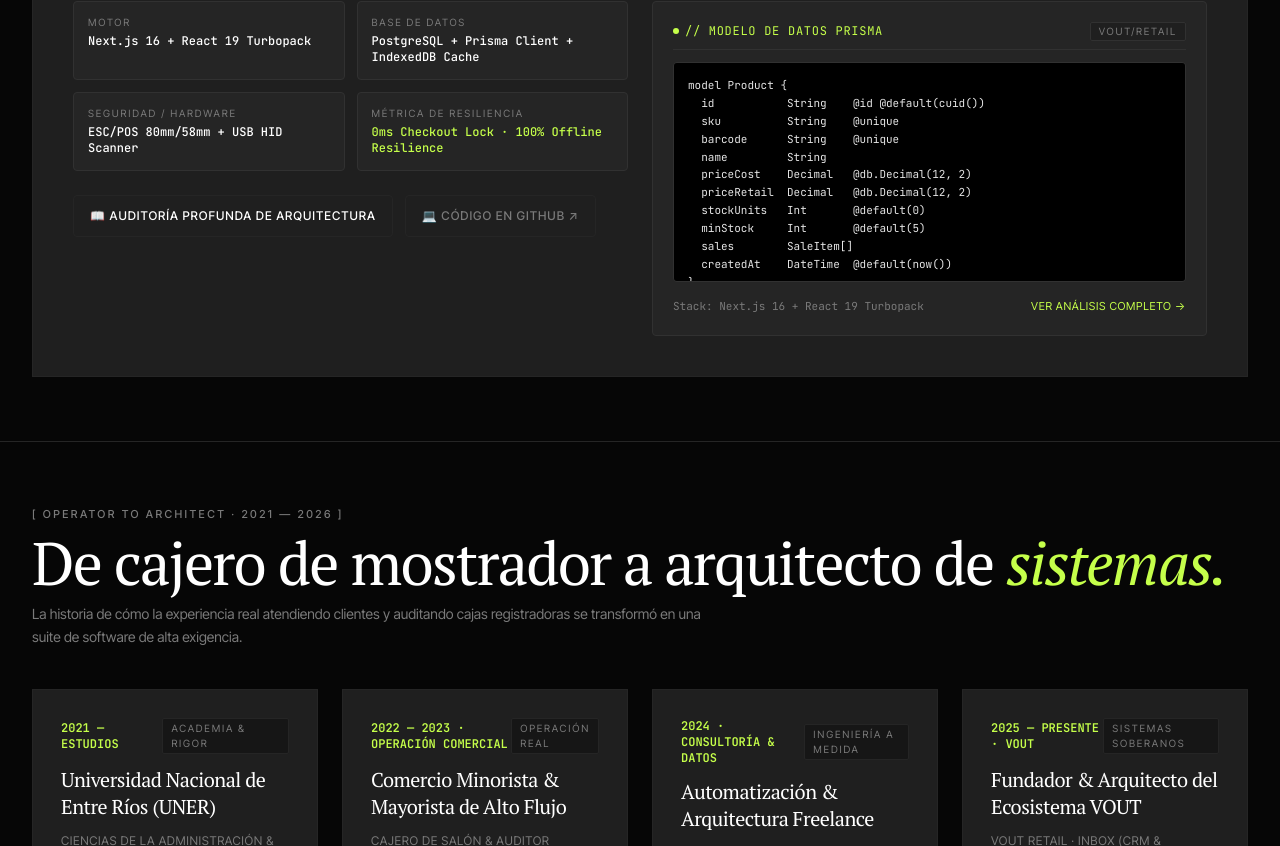
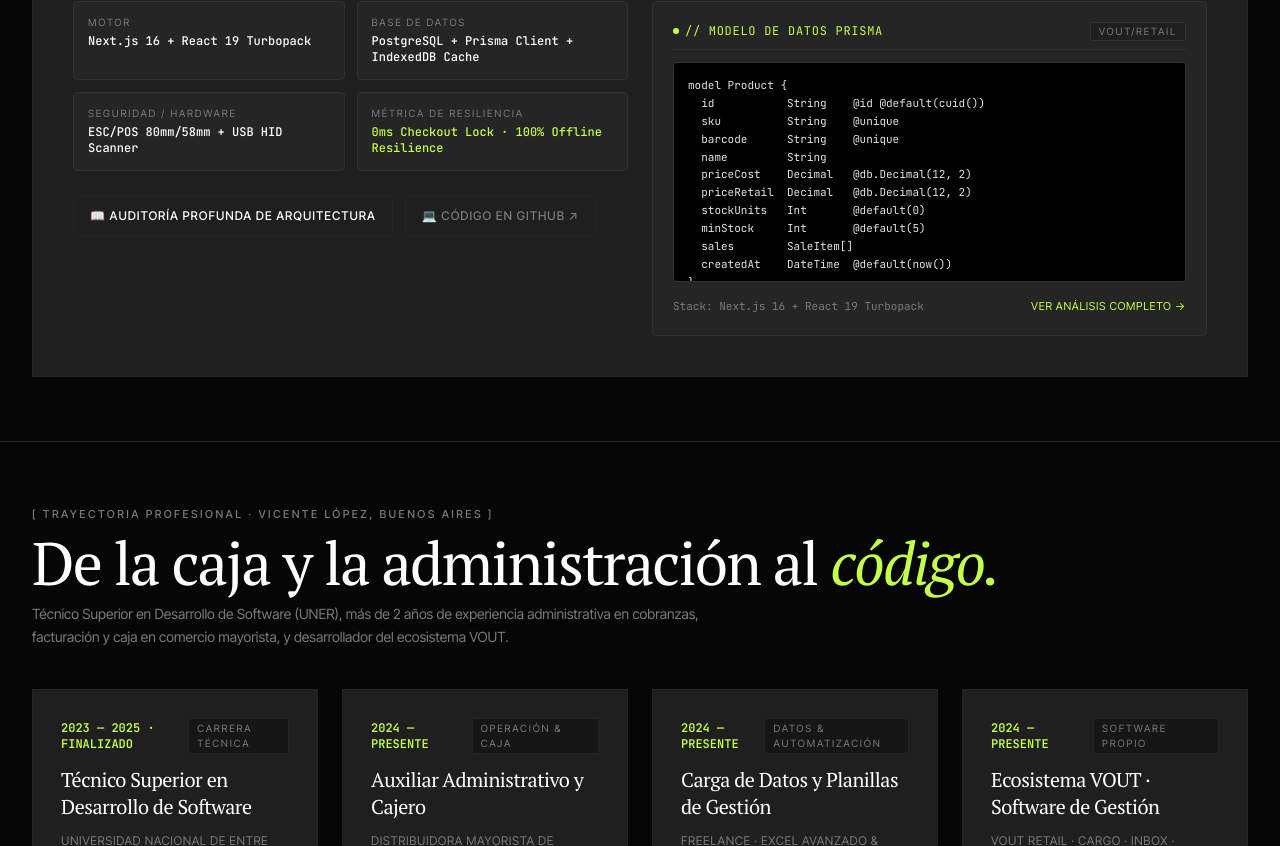
Before and after one commit to AgustinMilesi/portfolio, a Next.js app: page / in a window 1280 px wide. Shown: the part 1954-2800 px from the top of the page. Built offline with nearby package versions, Linux system fonts and the light colour scheme.

Commit message:
fix(bio): update trajectory and background to strictly match official CV

```diff
--- a/components/ArchEcosystemStage.tsx
+++ b/components/ArchEcosystemStage.tsx
@@ -439,7 +439,7 @@
                   </div>
                   <div>
                     <h3 className="text-[11px] sm:text-xs font-serif font-light text-white leading-none">Agustín Milesi</h3>
-                    <p className="text-[9px] sm:text-[10px] font-sans uppercase tracking-[0.18em] text-[#7a7a7a] leading-none mt-0.5">Founder &amp; Architect · VOUT</p>
+                    <p className="text-[9px] sm:text-[10px] font-sans uppercase tracking-[0.18em] text-[#7a7a7a] leading-none mt-0.5">Software Developer &amp; Admin · VOUT</p>
                   </div>
                 </div>
 
--- a/components/HeroSection.tsx
+++ b/components/HeroSection.tsx
@@ -73,7 +73,7 @@
           {/* Eyebrow Bracket Label: Inter Tight 11px weight 500, 0.22em tracking, color #7a7a7a */}
           <div className="flex items-center">
             <div className="hero-badge font-sans text-[11px] font-medium uppercase tracking-[0.22em] text-[#7a7a7a]">
-              [ ARQUITECTURA DE SOFTWARE CRÍTICO · FUNDADOR DE VOUT ]
+              [ TÉCNICO EN DESARROLLO DE SOFTWARE (UNER) · AUXILIAR ADMINISTRATIVO · VICENTE LÓPEZ ]
             </div>
           </div>
 
--- a/components/TrayectoriaTimeline.tsx
+++ b/components/TrayectoriaTimeline.tsx
@@ -74,36 +74,36 @@
 
   const steps = [
     {
-      period: "2021 — ESTUDIOS",
-      title: "Universidad Nacional de Entre Ríos (UNER)",
-      role: "Ciencias de la Administración & Fundamentos de Sistemas",
+      period: "2023 — 2025 · FINALIZADO",
+      title: "Técnico Superior en Desarrollo de Software",
+      role: "Universidad Nacional de Entre Ríos (UNER)",
       description:
-        "Formación en modelos contables, auditoría de balances, optimización operativa y modelado de datos relacionales. La convicción temprana de que un software de gestión debe entender primero el libro contable antes de tirar una sola línea de código.",
-      tag: "ACADEMIA & RIGOR",
+        "Carrera técnica superior finalizada. Formación integral en modelado de bases de datos relacionales (PostgreSQL/SQL), contratos REST, desarrollo web fullstack (TypeScript, React, Next.js) y buenas prácticas de ingeniería de software.",
+      tag: "CARRERA TÉCNICA",
     },
     {
-      period: "2022 — 2023 · OPERACIÓN COMERCIAL",
-      title: "Comercio Minorista & Mayorista de Alto Flujo",
-      role: "Cajero de Salón & Auditor Administrativo",
+      period: "2024 — PRESENTE",
+      title: "Auxiliar Administrativo y Cajero",
+      role: "Distribuidora Mayorista de Alimentos · Vicente López",
       description:
-        "Operación continua en líneas de caja registradora de alta exigencia diaria. Experiencia en el mostrador frente a los cuellos de botella reales: lectores láser con fallas de lectura, filas de clientes y caídas imprevistas de red. Esa práctica motivó la creación de VOUT con arqueos ciegos y tolerancia offline estricta.",
-      tag: "OPERACIÓN REAL",
+        "Cobranzas y pagos mediante efectivo, Posnet y Mercado Pago; conciliación de caja y cierre diario. Emisión y control de facturas y remitos; recepción de mercadería contra pedidos de proveedores y carga de precios y productos en el sistema.",
+      tag: "OPERACIÓN & CAJA",
     },
     {
-      period: "2024 · CONSULTORÍA & DATOS",
-      title: "Automatización & Arquitectura Freelance",
-      role: "Ingeniero de Software para Pymes y Logística",
+      period: "2024 — PRESENTE",
+      title: "Carga de Datos y Planillas de Gestión",
+      role: "Freelance · Excel Avanzado & Soporte IA",
       description:
-        "Diseño e implementación de sistemas de despacho aduanero, pipelines de sincronización para depósitos fiscales y conciliación automática de flujos de caja. Validación de que las pymes argentinas demandan soberanía sobre sus datos.",
-      tag: "INGENIERÍA A MEDIDA",
+        "Elaboración de planillas de cálculo avanzadas (BUSCARV, tablas dinámicas, formato condicional) para control de gastos, ventas y cuentas. Integración de herramientas de inteligencia artificial (Gemini, Claude, Copilot) como soporte analítico y operativo.",
+      tag: "DATOS & AUTOMATIZACIÓN",
     },
     {
-      period: "2025 — PRESENTE · VOUT",
-      title: "Fundador & Arquitecto del Ecosistema VOUT",
-      role: "VOUT Retail · Inbox (CRM & Contacto) · Cargo · Pocket",
+      period: "2024 — PRESENTE",
+      title: "Ecosistema VOUT · Software de Gestión",
+      role: "VOUT Retail · Cargo · Inbox · Pocket",
       description:
-        "Consolidación de cuatro plataformas insignia en producción bajo una única filosofía técnica: TypeScript estricto, bases de datos PostgreSQL con réplica offline en IndexedDB/SQLite, diseño brutalista de alto contraste y cero venta de datos.",
-      tag: "SISTEMAS SOBERANOS",
+        "Creación de cuatro plataformas en producción que resuelven la operación comercial: punto de venta con arqueos ciegos, trazabilidad logística de contenedores, CRM con webhooks firmados HMAC y control de gastos offline. Stack: TypeScript, PostgreSQL y Prisma.",
+      tag: "SOFTWARE PROPIO",
     },
   ];
 
@@ -113,16 +113,16 @@
         {/* Header */}
         <div className="timeline-heading space-y-3">
           <div className="font-sans text-[11px] font-medium uppercase tracking-[0.22em] text-[#7a7a7a]">
-            [ OPERATOR TO ARCHITECT · 2021 — 2026 ]
+            [ TRAYECTORIA PROFESIONAL · VICENTE LÓPEZ, BUENOS AIRES ]
           </div>
           <h2 className="font-serif font-light text-3xl sm:text-5xl md:text-6xl tracking-[-0.03em] leading-[0.95] text-[#ffffff]">
-            De cajero de mostrador a arquitecto de{" "}
+            De la caja y la administración al{" "}
             <span className="italic font-serif text-[#c5ff4a] font-normal">
-              sistemas.
+              código.
             </span>
           </h2>
           <p className="font-sans text-xs sm:text-sm text-[#7a7a7a] max-w-2xl leading-relaxed">
-            {t.timelineDesc}
+            Técnico Superior en Desarrollo de Software (UNER), más de 2 años de experiencia administrativa en cobranzas, facturación y caja en comercio mayorista, y desarrollador del ecosistema VOUT.
           </p>
         </div>
 
```
Also changed, not shown: components/FooterContact.tsx (+72 -40 lines).
